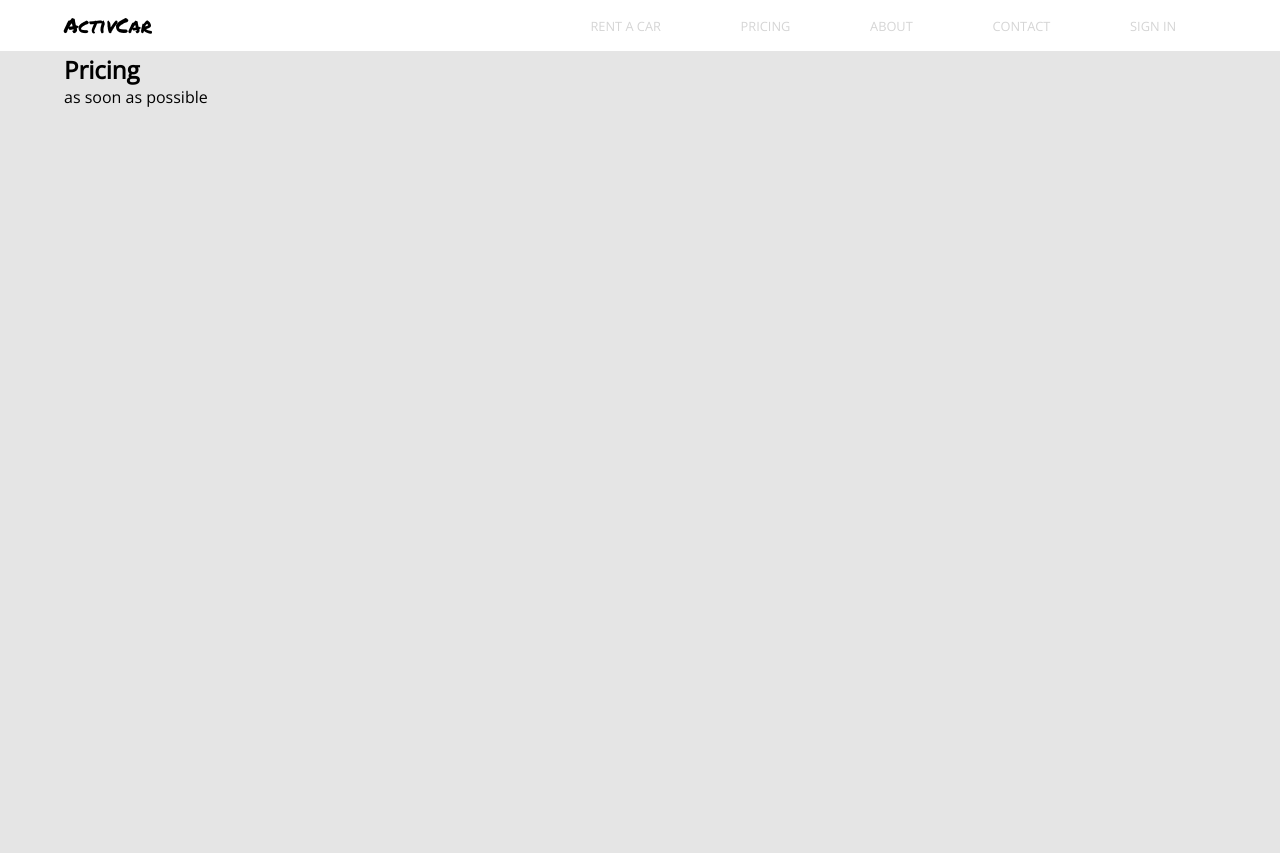
After one commit to heltleo/dopejob, a Django app: page /pricing in a window 1280 px wide. The commit adds this page. Run offline with Django 3.2, Linux system fonts and the light colour scheme.

Commit message:
add pricing page

```diff
--- a/rental/filters.py
+++ b/rental/filters.py
@@ -4,7 +4,7 @@ import django_filters
 
 class CarFilter(django_filters.FilterSet):
     localization = django_filters.CharFilter(lookup_expr='icontains', label='', widget=forms.TextInput(attrs={'placeholder': 'Enter you city'}))
-    car_models = django_filters.MultipleChoiceFilter(choices=Car.CARS_MODEL_CHOICES, widget=forms.CheckboxSelectMultiple, label='All cars')
+    car_models = django_filters.MultipleChoiceFilter(choices=Car.CARS_MODEL_CHOICES, widget=forms.CheckboxSelectMultiple, label='Car types')
 
     class Meta:
         model = Car
--- a/rental/static/styles/app.css
+++ b/rental/static/styles/app.css
@@ -1,6 +1,6 @@
 * {box-sizing: border-box; margin: 0; padding: 0; list-style: none;}
 body {font-family: 'Open Sans', sans-serif; font-size: 16px; line-height: normal; }
-.logo {font-family: 'Shrikhand', cursive; font-size: 1.3em; color: black; text-transform: none; }
+.logo {font-family: 'Permanent Marker', cursive; font-size: 1.3em; color: black; text-transform: none; }
 a { text-decoration: none; color: #d5d5d5; }
 a:hover {color: black;}
 .container { max-width: 90%; margin: 0 auto; width: 100%; }
@@ -26,6 +26,7 @@ a:hover {color: black;}
 .button:hover { color: white; }
 .button:focus {outline: 0 none; }
 .button.button-primary { background-color: #aa8cc5; }
+.button.button-secondary { background-color: #0d98ba; }
 @media screen and (max-width: 640px) {
     .container {max-width: 100%; padding-left: 15px; padding-right: 15px; }
     .column { float: none; display: block; }
--- a/rental/templates/base.html
+++ b/rental/templates/base.html
@@ -9,7 +9,7 @@
     <meta http-equiv="X-UA-Compatible" content="IE=edge">
     <meta name="viewport" content="width=device-width, initial-scale=1, minimum-scale=1.0, maximum-scale=1.0, user-scalable=no">
     <title>activcar - {% block title %}{% endblock %}</title>
-    <link href="https://fonts.googleapis.com/css?family=Open+Sans|Shrikhand" rel="stylesheet">
+    <link href="https://fonts.googleapis.com/css?family=Open+Sans|Permanent+Marker" rel="stylesheet">
     <link rel="stylesheet" href="{% static 'styles/app.css' %}">
   </head>
 
@@ -19,7 +19,7 @@
             <ul class="header-menu-list">
                 <li class="header-menu-list-item logo"><a href="{% url 'cars' %}" class="brand">{% trans 'ActivCar' %}</a></li>
                 <li class="header-menu-list-item"><a href="#">{% trans 'Rent a car' %}</a></li>
-                <li class="header-menu-list-item"><a href="#">{% trans 'Pricing' %}</a></li>
+                <li class="header-menu-list-item"><a href="{% url 'pricing' %}">{% trans 'Pricing' %}</a></li>
                 <li class="header-menu-list-item"><a href="/pages/about">{% trans 'About' %}</a></li>
                 <li class="header-menu-list-item"><a href="{% url 'contact' %}">{% trans 'Contact' %}</a></li>
                 {% if request.user.is_authenticated %}
--- a/rental/templates/rental/index.html
+++ b/rental/templates/rental/index.html
@@ -8,7 +8,7 @@
         <div class="form-location">
             <form method="get">
                 {{ filter.form.as_p }}
-                <button type="submit" class="button button-primary">Search</button>
+                <button type="submit" class="button button-secondary">Search</button>
             </form>
         </div>
     </div>
--- /dev/null
+++ b/rental/templates/rental/pricing.html
@@ -0,0 +1,9 @@
+{% extends 'base.html' %}
+{% load i18n %}
+{% block title %}{% trans 'Pricing' %}{% endblock %}
+
+{% block content %}
+<h2>{% trans 'Pricing' %}</h2>
+
+<p>{% trans 'as soon as possible' %}</p>
+{% endblock %}
--- a/rental/urls.py
+++ b/rental/urls.py
@@ -8,4 +8,5 @@ urlpatterns = [
     path('contact', views.contact, name='contact'),
     path('login', auth_views.login, name='login'),
     path('logout', auth_views.logout, name='logout'),
+    path('pricing', views.PricingView.as_view(), name='pricing'),
 ]
--- a/rental/views.py
+++ b/rental/views.py
@@ -2,6 +2,7 @@ from django.shortcuts import render, get_object_or_404, redirect
 from django.http import HttpResponse, Http404
 from django.template import loader
 from django.contrib import messages
+from django.views.generic.base import TemplateView
 from rental.forms import ContactForm
 from rental.models import Car, Booking, Contact
 from rental.filters import CarFilter
@@ -38,3 +39,6 @@ def contact(request):
     else:
         form = ContactForm()
     return render(request, 'contact/contact.html', {'form': form})
+
+class PricingView(TemplateView):
+    template_name='rental/pricing.html'
```
